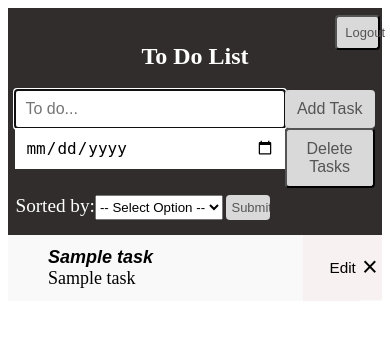
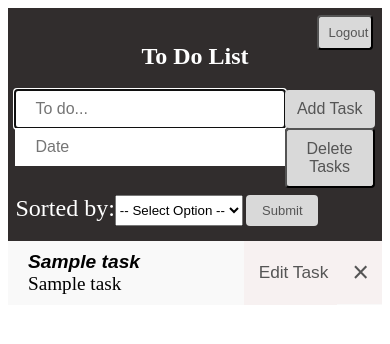
Before and after one commit to kobi91/ToDoList_Flask, a Flask app: template templates/mylist.html in a window 390 px wide. Shown: the top 344 px of the page. Run offline with Flask 3, Linux system fonts and the light colour scheme; the template is opened without the code that fills it: most values are stand-ins (such as "Sample title", 1, 10 or a date in 2020); some libraries are stand-ins or nearby versions.

Commit message:
Iphone ios compatibility

```diff
--- a/static/style.css
+++ b/static/style.css
@@ -11,9 +11,9 @@
   ul div {
    cursor: pointer;
    position: relative;
-   padding: 12px 8px 12px 40px;
+   padding: 10px 20px 10px 20px;
    background: #eee;
-   font-size: 18px;
+   font-size: 120%;
    transition: 0.2s;
   }
 
@@ -40,17 +40,20 @@
   }
 
   input {
+   -webkit-appearance: none;
+   appearance: none;
+   font-weight: normal;
    margin: 0;
    border: none;
    border-radius: 0;
    width: 75%;
-   padding: 10px;
+   padding: 10px 20px 10px 20px;
    float: left;
    font-size: 16px;
   }
 
   .IButton {
-   padding: 10px;
+   padding: 10px 10px 10px 10px;
    width: 25%;
    background: #d9d9d9;
    color: #555;
@@ -63,8 +66,8 @@
   }
 
   .SButton {
-   padding: 5px;
-   width: 12%;
+   padding: 8px 10px 8px 10px;
+   width: 20%;
    margin-left: 1%;
    background: #d9d9d9;
    color: #555;
@@ -76,7 +79,7 @@
   }
 
   .RButton {
-   padding: 10px;
+   padding: 10px 10px 10px 10px;
    width: 25%;
    background: #d9d9d9;
    color: #555;
@@ -90,10 +93,10 @@
 
   .TButton {
    position: absolute;
-   right: 0.5%;
+   right: 2.5%;
    top: 3%;
-   padding: 8px;
-   width: 12%;
+   padding: 8px 10px 8px 10px;
+   width: 15%;
    background: #d9d9d9;
    color: #555;
    text-align: center;
@@ -129,10 +132,12 @@
    position: absolute;
    right: 0;
    top: 0;
-   width: 6%;
+   width: 12%;
    background: rgb(247, 241, 241);
    font-size: 150%;
-   padding: 17px 20px 17px 20px;
+   padding: 15.2px 15px 15.2px 15px;
+   border-radius: 0;
+   color: #555;
   }
 
  .close:hover {
@@ -147,17 +152,19 @@
    width: 100%;
    margin-left: 0;
    margin-top: 2%;
-   font-size: 120%;
+   font-size: 150%;
   }
 
   .edit {
    position: absolute;
-   right: 6%;
+   right: 12%;
    top: 0;
-   width: 15%;
-   font-size: 85%;
+   width: 25%;
+   font-size: 90%;
    background: rgb(247, 241, 241);
-   padding: 24px 26px 24px 26px;
+   padding: 21.5px 15px 21.5px 15px;
+   border-radius: 0;
+   color: #555;
   }
 
  .edit:hover {
--- a/templates/mylist.html
+++ b/templates/mylist.html
@@ -4,16 +4,28 @@
      <meta charset="UTF-8">
      <meta http-equiv="X-UA-Compatible" content="IE=edge">
      <meta name="viewport" content="width=device-width, initial-scale=1.0">
+     <script src="https://code.jquery.com/jquery-3.6.0.min.js"></script>
+     <script src="https://code.jquery.com/ui/1.12.1/jquery-ui.min.js"></script>
+     <link rel="stylesheet" href="https://code.jquery.com/ui/1.12.1/themes/base/jquery-ui.css">
      <link rel="stylesheet" href="../static/style.css">
      <title>TodoList</title>
 </head>
+
+<script>
+
+     $(function() {
+          $("#date_input").datepicker();
+     });
+
+</script>
+
 <body>
      <div class="header">
           <h2>To Do List</h2>
           <form action="/add" method="POST">
                <input type="text" name="task" placeholder="To do..." autofocus>
                <input type="submit" value="Add Task" class="IButton">
-               <input type="date" name="date">
+               <input type="text" name="date" id="date_input" placeholder="Date">
           </form>
           <a href="/delete"><button type="button" class="RButton">Delete Tasks</button></a>
           <a href="/logout"><button type="button" class="TButton">Logout</button></a>
```
